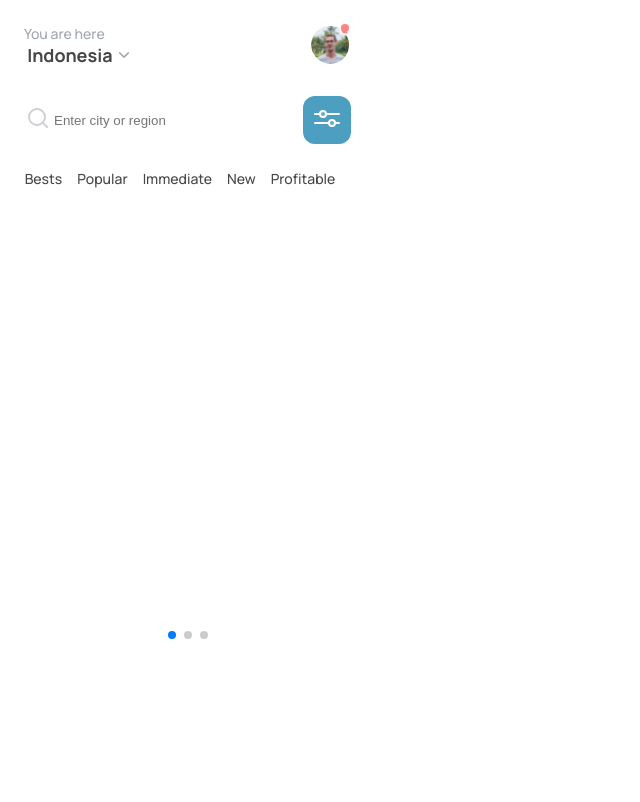
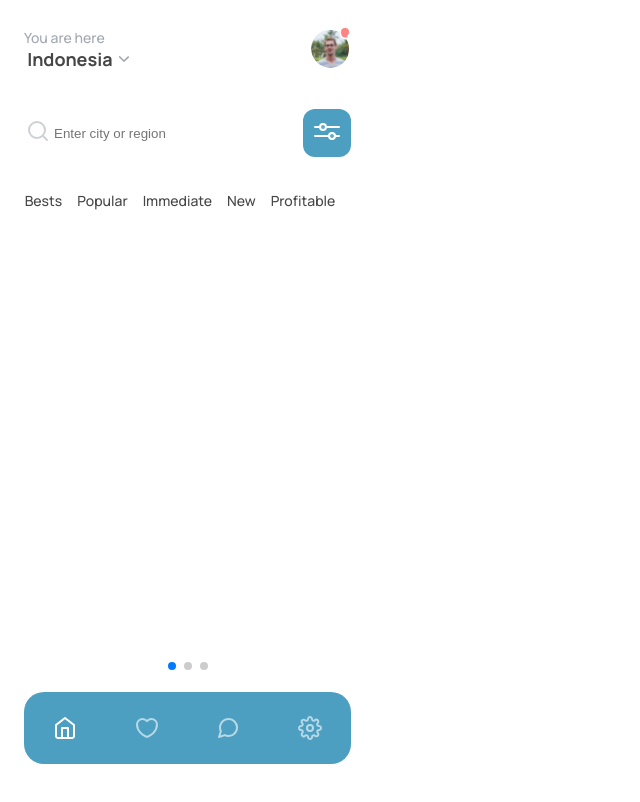
Before and after one commit to HuascarGutierrez/BookingApp, a React (Vite) app: page / in a window 1280 px wide. Shown: the top 802 px of the page, without its empty margins (0-640 px from the left). Built offline with nearby package versions, Linux system fonts and the light colour scheme.

Commit message:
finished

```diff
--- a/src/App.jsx
+++ b/src/App.jsx
@@ -4,10 +4,7 @@ import { places } from './assets/places'
 import './App.css'
 
 import Template from './components/Template'
-import Top from './components/Top'
-import Input from './components/Input'
-import Nav from './components/Nav'
-import Carrusel from './components/Carrusel'
+
 
 function App() {
 
--- /dev/null
+++ b/src/components/Menu.jsx
@@ -0,0 +1,17 @@
+import '../styles/menu.css'
+function Menu() {
+  return (
+    <div>
+        <nav className='navBottom'>
+            <ul>
+				<li><img src='/menu/Home.svg'></img></li>
+				<li><img src='/menu/Favorite.svg'></img></li>
+				<li><img src='/menu/Chats.svg'></img></li>
+				<li><img src='/menu/Settings.svg'></img></li>
+			</ul>
+        </nav>
+    </div>
+  )
+}
+
+export default Menu
--- a/src/components/Template.jsx
+++ b/src/components/Template.jsx
@@ -5,6 +5,7 @@ import Top from './Top'
 import Input from './Input'
 import Nav from './Nav'
 import Carrusel from './Carrusel'
+import Menu from './Menu'
 import '../styles/template.css'
 function Template() {
   return (
@@ -13,6 +14,7 @@ function Template() {
         <Input />
         <Nav />
         <Carrusel places={places}/>
+        <Menu />
     </div>
   )
 }
--- a/src/index.css
+++ b/src/index.css
@@ -1,4 +1,4 @@
 body {
   width: 375px;
-  height: 812px;
+  height: 768px;
 }
--- /dev/null
+++ b/src/styles/menu.css
@@ -0,0 +1,31 @@
+.navBottom {
+    background: #4C9FC1;
+    width: 327px;
+    height: 72px;
+    top: 710px;
+    left: 24px;
+    border-radius: 20px;
+    display: flex;
+    justify-content: space-around;
+  }
+
+  .navBottom ul {
+    padding: 0;
+    width: 327px;
+    float: left;
+    list-style:none;
+    overflow: hidden;
+    display: flex;
+    justify-content: space-around;
+    align-items: center;
+  }
+
+  .navBottom ul li img {
+    display: block;
+    padding: 10px;
+  }
+
+  .navBottom ul li:hover {
+    background: rgb(139, 194, 216);
+    border-radius: 10px;
+  }
--- a/src/styles/template.css
+++ b/src/styles/template.css
@@ -1,7 +1,8 @@
 .template {
     width: 375px;
-    height: 812px;
+    height: 768px;
     display: flex;
     flex-direction: column;
     align-items: center;
+    justify-content: space-around;
 }
```
